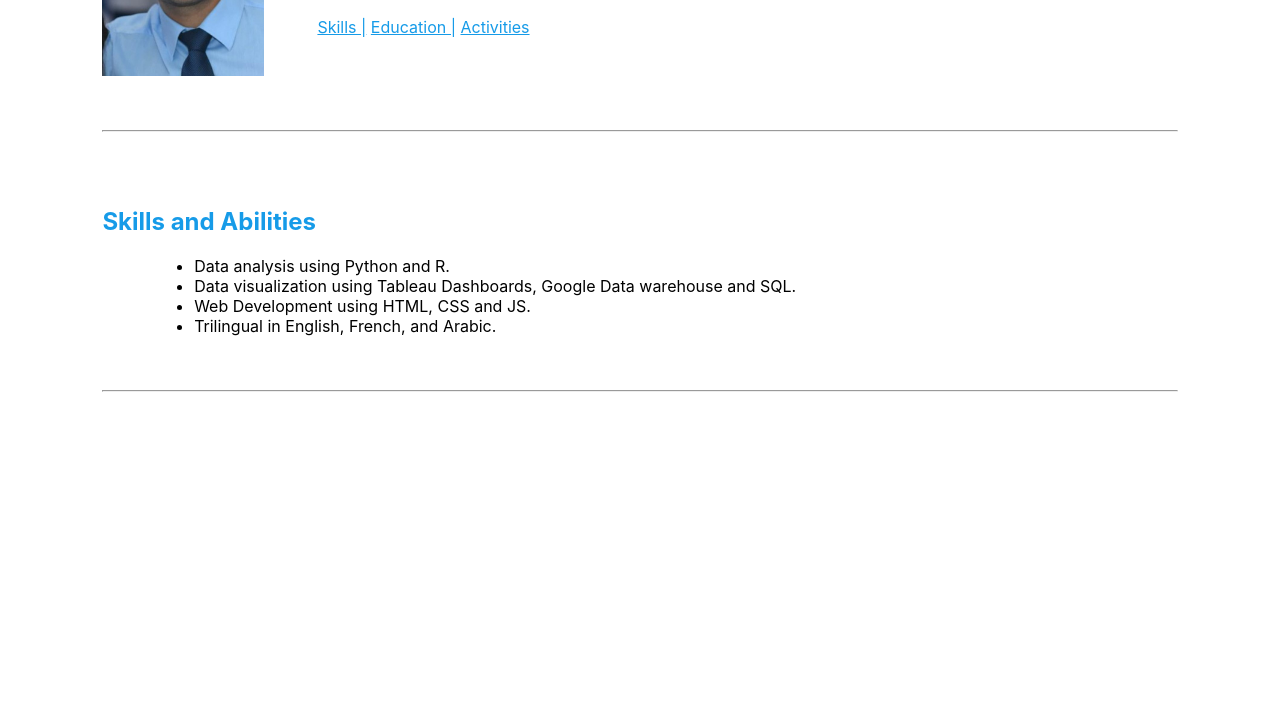
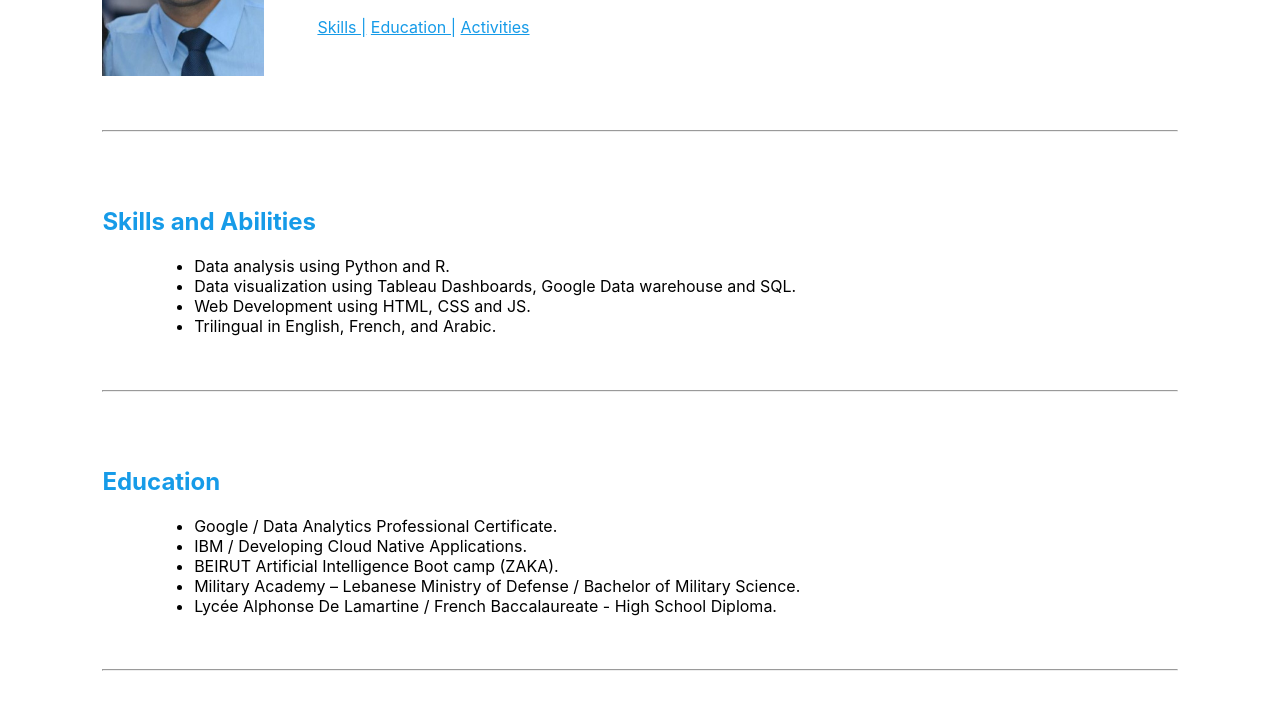
Before and after one commit to jad-amine/Responsive_CV, a plain HTML site: page index.html in a window 1280 px wide. Shown: the part 183-892 px from the top of the page. Before the commit the page ends 800 px from the top, so only its background shows below. Drawn offline with Linux system fonts and the light colour scheme.

Commit message:
Education section HTML + CSS

```diff
--- a/index.html
+++ b/index.html
@@ -31,7 +31,7 @@
 
         <hr>
 
-        <div id="Skills"></div>
+        <div>
             <h2>Skills and Abilities</h2>
             <ul id="section1">
                 <li >Data analysis using Python and R.</li>
@@ -39,8 +39,19 @@
                 <li>Web Development using HTML, CSS and JS.</li>
                 <li>Trilingual in English, French, and Arabic.</li>
             </ul>
-
+        </div>
             <hr>
 
+        <div>
+            <h2>Education</h2>
+            <ul id="section2">
+                <li>Google / Data Analytics Professional Certificate.</li>
+                <li>IBM / Developing Cloud Native Applications.</li>
+                <li>BEIRUT Artificial Intelligence Boot camp (ZAKA).</li>
+                <li>Military Academy – Lebanese Ministry of Defense / Bachelor of Military Science.</li>
+                <li>Lycée Alphonse De Lamartine / French Baccalaureate - High School Diploma.</li>
+            </ul>
+        </div>
+    <hr>
     </body>
 </html>
--- a/styles/style.css
+++ b/styles/style.css
@@ -29,7 +29,7 @@ hr {
     margin-bottom: 5%;
 }
 
-#Skills{
+div{
     margin-top: 7%;
 }
 
```
